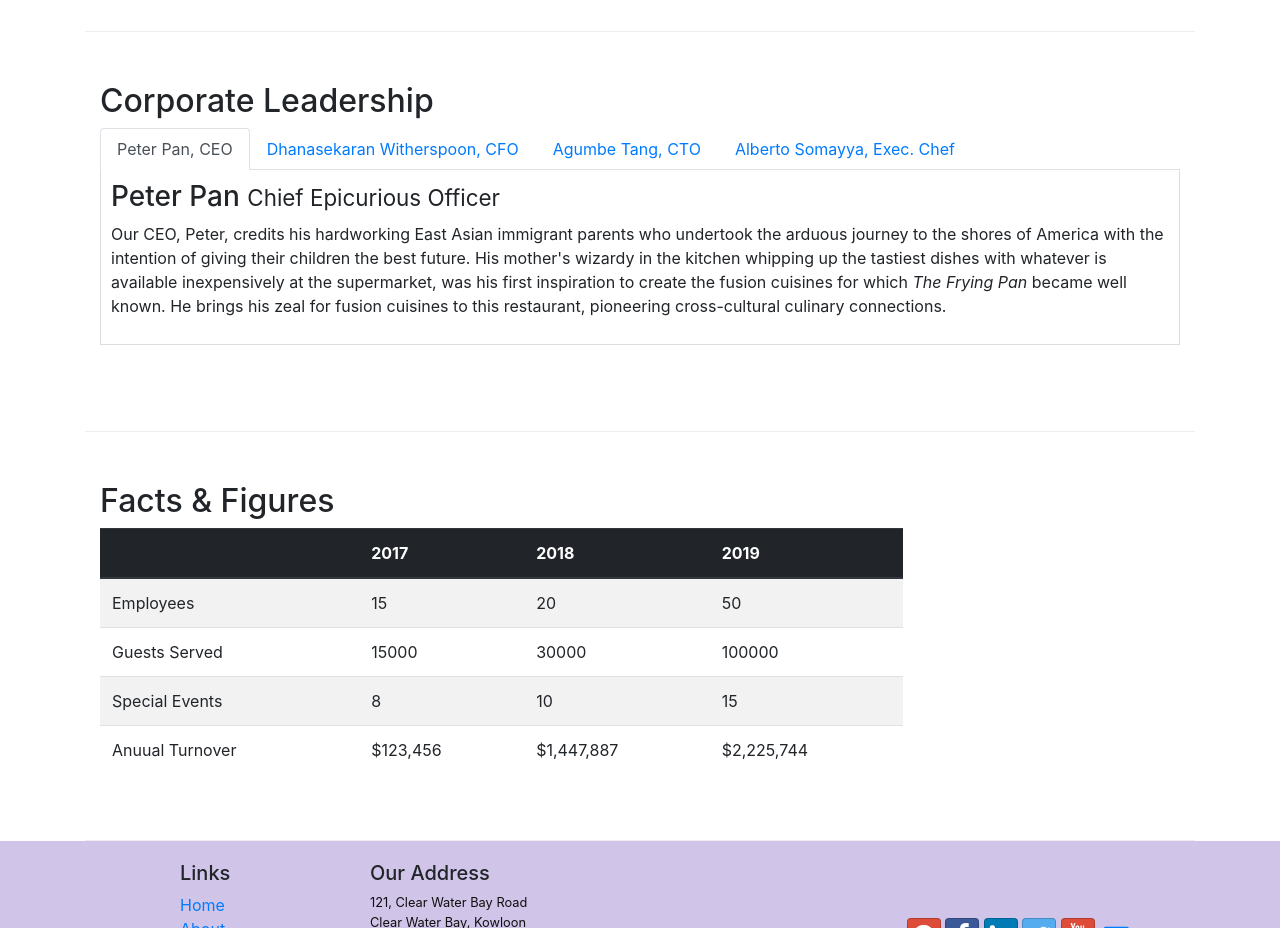
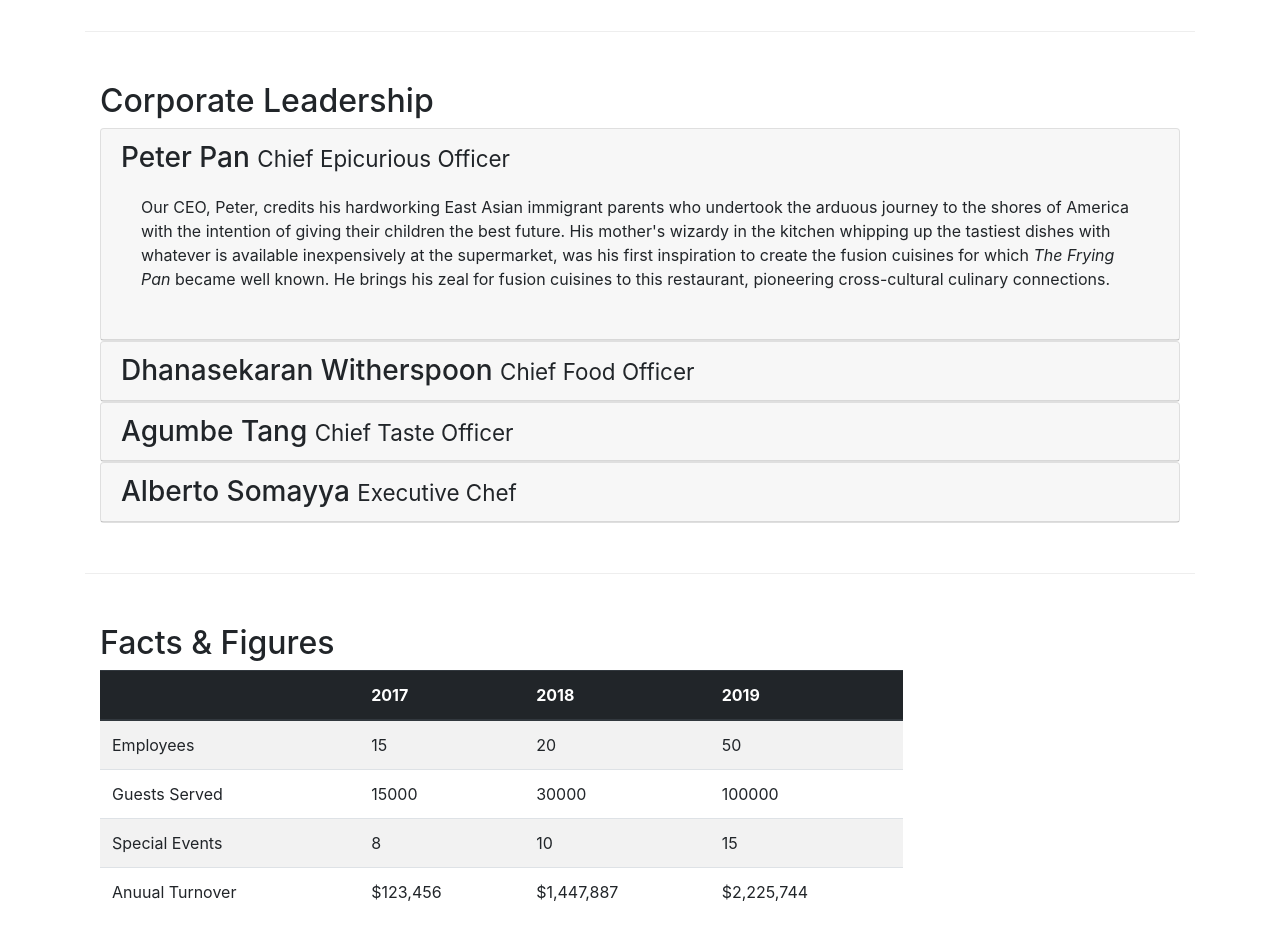
Before and after one commit to n1ceh4cker/confusion-bootstrap, a website: page aboutus.html in a window 1280 px wide. Shown: the part 940-1868 px from the top of the page. Drawn offline with nearby package versions, Linux system fonts and the light colour scheme.

Commit message:
Accordion

```diff
--- a/aboutus.html
+++ b/aboutus.html
@@ -98,36 +98,65 @@
         <div class="row row-content">
             <div class="col-12">
                 <h2>Corporate Leadership</h2>
-                <ul class="nav nav-tabs" role="tablist">
-                    <li class="nav-item">
-                        <a class="nav-link active" href="#peter" role="tab" data-toggle="tab">Peter Pan, CEO</a>
-                    </li>
-                    <li class="nav-item">
-                        <a class="nav-link" href="#danny" role="tab" data-toggle="tab">Dhanasekaran Witherspoon, CFO</a>
-                    </li>
-                    <li class="nav-item">
-                        <a class="nav-link" href="#agumbe" role="tab" data-toggle="tab">Agumbe Tang, CTO</a>
-                    </li>
-                    <li class="nav-item">
-                        <a class="nav-link" href="#alberto" role="tab" data-toggle="tab">Alberto Somayya, Exec. Chef</a>
-                    </li>
-                </ul>
-                <div class="tab-content">
-                    <div role="tabpanel" class="tab-pane fade show active" id="peter">
-                        <h3>Peter Pan <small>Chief Epicurious Officer</small></h3>
-                        <p class="d-none d-sm-block">Our CEO, Peter, credits his hardworking East Asian immigrant parents who undertook the arduous journey to the shores of America with the intention of giving their children the best future. His mother's wizardy in the kitchen whipping up the tastiest dishes with whatever is available inexpensively at the supermarket, was his first inspiration to create the fusion cuisines for which <em>The Frying Pan</em> became well known. He brings his zeal for fusion cuisines to this restaurant, pioneering cross-cultural culinary connections.</p>
+                <div class="accordon" id="accordionEx">
+                    <div class="card">
+                        <div class="card-header" role="tab" id="peterhead">
+                            <h3 class="mb-0">
+                                <a data-toggle="collapse" data-target="#peter">
+                                    Peter Pan <small>Chief Epicurious Officer</small>
+                                </a>
+                            </h3>
+                            <div class="collapse show" id="peter" data-parent="#accordionEx">
+                                <div class="card-body">
+                                    <p class="d-none d-sm-block">Our CEO, Peter, credits his hardworking East Asian immigrant parents who undertook the arduous journey to the shores of America with the intention of giving their children the best future. His mother's wizardy in the kitchen whipping up the tastiest dishes with whatever is available inexpensively at the supermarket, was his first inspiration to create the fusion cuisines for which <em>The Frying Pan</em> became well known. He brings his zeal for fusion cuisines to this restaurant, pioneering cross-cultural culinary connections.</p>
+                                </div>
+                            </div>
+                        </div>
                     </div>
-                    <div role="tabpanel" class="tab-pane fade" id="danny">
-                        <h3>Dhanasekaran Witherspoon <small>Chief Food Officer</small></h3>
-                        <p class="d-none d-sm-block">Our CFO, Danny, as he is affectionately referred to by his colleagues, comes from a long established family tradition in farming and produce. His experiences growing up on a farm in the Australian outback gave him great appreciation for varieties of food sources. As he puts it in his own words, <em>Everything that runs, wins, and everything that stays, pays!</em></p>
+
+                    <div class="card">
+                        <div class="card-header" role="tab" id="dannyhead">
+                            <h3 class="mb-0">
+                                <a data-toggle="collapse" data-target="#danny">
+                                    Dhanasekaran Witherspoon <small>Chief Food Officer</small>
+                                </a>
+                            </h3>
+                            <div class="collapse" id="danny" data-parent="#accordionEx">
+                                <div class="card-body">
+                                    <p class="d-none d-sm-block">Our CFO, Danny, as he is affectionately referred to by his colleagues, comes from a long established family tradition in farming and produce. His experiences growing up on a farm in the Australian outback gave him great appreciation for varieties of food sources. As he puts it in his own words, <em>Everything that runs, wins, and everything that stays, pays!</em></p>
+                                </div>
+                            </div>
+                        </div>
                     </div>
-                    <div role="tabpanel" class="tab-pane fade" id="agumbe">
-                        <h3>Agumbe Tang <small>Chief Taste Officer</small></h3>
-                        <p class="d-none d-sm-block">Blessed with the most discerning gustatory sense, Agumbe, our CTO, personally ensures that every dish that we serve meets his exacting tastes. Our chefs dread the tongue lashing that ensues if their dish does not meet his exacting standards. He lives by his motto, <em>You click only if you survive my lick.</em></p>
+
+                    <div class="card">
+                        <div class="card-header" role="tab" id="agumbehead">
+                            <h3 class="mb-0">
+                                <a data-toggle="collapse" data-target="#agumbe">
+                                    Agumbe Tang <small>Chief Taste Officer</small>
+                                </a>
+                            </h3>
+                            <div class="collapse" id="agumbe" data-parent="#accordionEx">
+                                <div class="card-body">
+                                    <p class="d-none d-sm-block">Blessed with the most discerning gustatory sense, Agumbe, our CTO, personally ensures that every dish that we serve meets his exacting tastes. Our chefs dread the tongue lashing that ensues if their dish does not meet his exacting standards. He lives by his motto, <em>You click only if you survive my lick.</em></p>
+                                </div>
+                            </div>
+                        </div>
                     </div>
-                    <div role="tabpanel" class="tab-pane fade" id="alberto">
-                        <h3>Alberto Somayya <small>Executive Chef</small></h3>
-                        <p class="d-none d-sm-block">Award winning three-star Michelin chef with wide International experience having worked closely with whos-who in the culinary world, he specializes in creating mouthwatering Indo-Italian fusion experiences. He says, <em>Put together the cuisines from the two craziest cultures, and you get a winning hit! Amma Mia!</em></p>
+
+                    <div class="card">
+                        <div class="card-header" role="tab" id="albertohead">
+                            <h3 class="mb-0">
+                                <a data-toggle="collapse" data-target="#alberto">
+                                    Alberto Somayya <small>Executive Chef</small>
+                                </a>
+                            </h3>
+                            <div class="collapse" id="alberto" data-parent="#accordionEx">
+                                <div class="card-body">
+                                    <p class="d-none d-sm-block">Award winning three-star Michelin chef with wide International experience having worked closely with whos-who in the culinary world, he specializes in creating mouthwatering Indo-Italian fusion experiences. He says, <em>Put together the cuisines from the two craziest cultures, and you get a winning hit! Amma Mia!</em></p>
+                                </div>
+                            </div>
+                        </div>
                     </div>
                 </div>
             </div>
```
